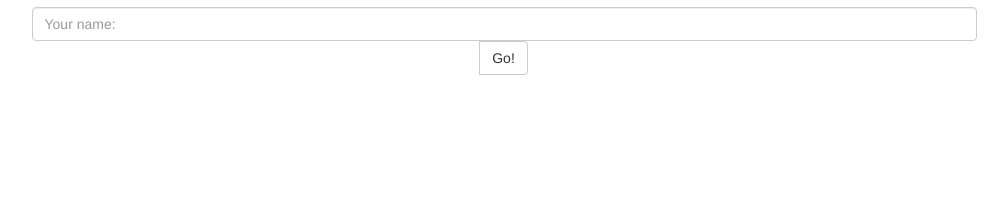
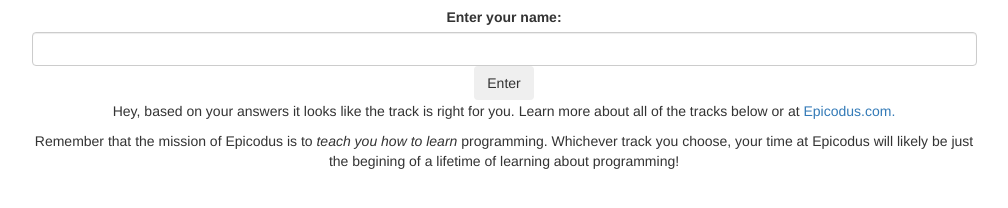
Before and after one commit to callmedw/epicodus-track, a plain HTML site: page index.html in a window 1280 px wide. Shown: the part 212-420 px from the top of the page, without its empty margins (136-1144 px from the left). Drawn offline with Linux system fonts and the light colour scheme.

Commit message:
add javascript for name field

```diff
--- a/index.html
+++ b/index.html
@@ -22,13 +22,22 @@
             <p>Choosing the right programming track at Epicodus can be daunting whether you've got some experience under your belt or you've never programmed before. This short quiz aims to aid you in the consideration process.</p>
             <h3>Before we get started let's get to know each other!  Enter your name to begin the quiz.</h3>
           </div> <!-- end-intro-->
-          <form id="input-group"> <!--Begin-Input-Group-->
-            <input id="name" type="text" class="form-control" placeholder="Your name:">
-            <span class="input-group-btn">
-            <button id="name-start" class="btn btn-default" type="button">Go!</button>
-            </span>
+          <form id="input"> <!--Begin-Input-Group-->
+            <div class="name">
+              <label for="name">Enter your name:</label>
+              <input id="name" class="form-control" type="text">
+              <button type="submit" class="btn">Enter</button>
+            </div>
           </form> <!-- End-Input-Group-->
         </div> <!--Row 1 Column 2 End-->
+
+
+
+
+
+
+
+
 
 
 
@@ -108,7 +117,7 @@
 
         <div class="col-md-10"> <!--Row 3 Column 2 Begin-->
 
-            <div class="address-results">
+            <div id="address-results">
               <p> Hey, <strong><span id="name"></span></strong>based on your answers it looks like the <strong><span id="track"></span></strong> track is right for you. Learn more about all of the tracks below or at <a href="https://epicodus.com">Epicodus.com.</a> </p>
               <p>Remember that the mission of Epicodus is to <em>teach you how to learn</em> programming. Whichever track you choose, your time at Epicodus will likely be just the begining of a lifetime of learning about programming!</p>
             </div>
--- a/js/scripts.js
+++ b/js/scripts.js
@@ -1,17 +1,19 @@
 $(document).ready(function() {
 /*--TOP--*/
 
-  $("#name-start").click(function(){
+/*  $("#name-start").click(function(){
     $("#epicodus-track").show();
     });
+*/
+$("#input").submit(function(event) {
+    name = $("input#name").val();
 
-  $("form#input-group").submit(function(event) {
     event.preventDefault();
-    var name = $("input#name").val();
     });
 
 
 
+/*  $("#address-results").show();*/
 
 /*--BOTTOM--*/
 });
```
Also changed, not shown: 1 other file.
